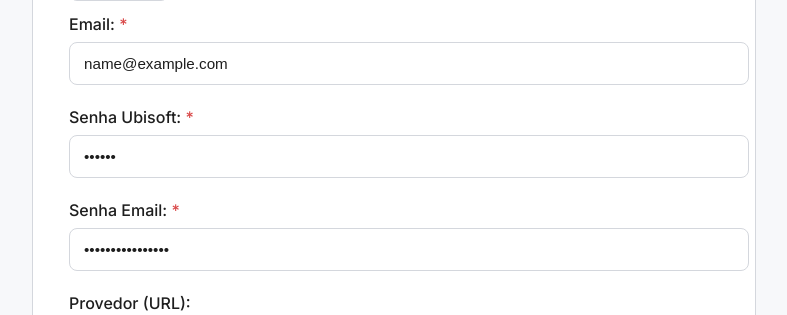
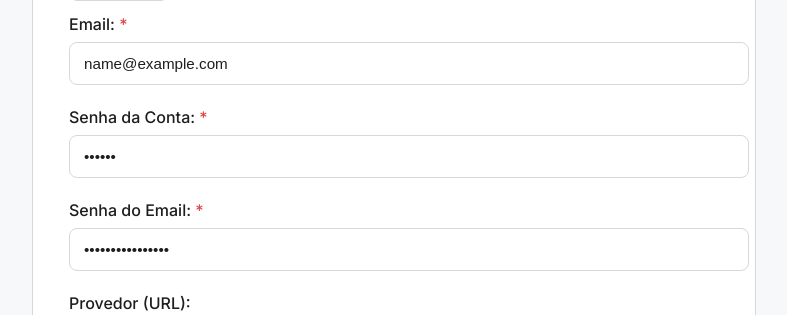
Before and after one commit to CarboniArt/Gerenciador-de-Logins-MVC, a Flask app: page /editar/1 in a window 1280 px wide. Shown: the part 142-457 px from the top of the page, without its empty margins (246-1033 px from the left). Run offline with Flask 3, Linux system fonts and the light colour scheme; the visitor is signed in with stand-in values (Sample User, id 1); tables that the repository leaves empty hold one stand-in row (values such as "Sample post").

Commit message:
refatoracao senha + alteracoes no banco

```diff
--- a/app/controllers/conta_controller.py
+++ b/app/controllers/conta_controller.py
@@ -31,13 +31,13 @@ def adicionar():
     if request.method == "POST":
         data = {
             "email": request.form.get("email"),
-            "senha_ubisoft": request.form.get("senha_ubisoft"),
+            "senha_login": request.form.get("senha_login"),
             "senha_email": request.form.get("senha_email"),
             "provedor": request.form.get("provedor"),
             "observacoes": request.form.get("observacoes")
         }
 
-        if not data["email"] or not data["senha_ubisoft"] or not data["senha_email"]:
+        if not data["email"] or not data["senha_login"] or not data["senha_email"]:
             flash("Preencha todos os campos obrigatórios.", "error")
             return render_template("adicionar.html", data=data)
 
@@ -60,13 +60,13 @@ def editar(id):
     if request.method == "POST":
         data = {
             "email": request.form.get("email"),
-            "senha_ubisoft": request.form.get("senha_ubisoft"),
+            "senha_login": request.form.get("senha_login"),
             "senha_email": request.form.get("senha_email"),
             "provedor": request.form.get("provedor"),
             "observacoes": request.form.get("observacoes")
         }
 
-        if not data["email"] or not data["senha_ubisoft"] or not data["senha_email"]:
+        if not data["email"] or not data["senha_login"] or not data["senha_email"]:
             flash("Preencha todos os campos obrigatórios.", "error")
             return render_template("editar.html", conta=data)
 
@@ -95,7 +95,7 @@ def exportar():
         txt += (
             f"ID: {c['id']}\n"
             f"Email: {c['email']}\n"
-            f"Senha Ubisoft: {c['senha_ubisoft']}\n"
+            f"Senha Login: {c['senha_login']}\n"
             f"Senha Email: {c['senha_email']}\n"
             f"Provedor: {c.get('provedor') or 'N/A'}\n"
             f"Observações:\n{c.get('observacoes') or 'Nenhuma'}\n"
@@ -105,5 +105,5 @@ def exportar():
     return Response(
         txt,
         mimetype="text/plain",
-        headers={"Content-disposition": "attachment; filename=contas_ubisoft.txt"}
+        headers={"Content-disposition": "attachment; filename=contas.txt"}
     )
--- a/app/models/conta_model.py
+++ b/app/models/conta_model.py
@@ -40,8 +40,8 @@ class ContaModel:
             cursor.execute("""
                 CREATE TABLE IF NOT EXISTS contas (
                     id INTEGER PRIMARY KEY AUTOINCREMENT, email TEXT NOT NULL,
-                    senha_ubisoft TEXT NOT NULL, senha_email TEXT NOT NULL,
-                    provedor TEXT, jogos TEXT, observacoes TEXT,
+                    senha_login TEXT NOT NULL, senha_email TEXT NOT NULL,
+                    provedor TEXT, observacoes TEXT,
                     is_encrypted INTEGER DEFAULT 0,
                     username TEXT NOT NULL
                 )
@@ -50,14 +50,10 @@ class ContaModel:
 
             cursor.execute("PRAGMA table_info(contas)")
             columns = [col[1] for col in cursor.fetchall()]
-
-            # Adiciona colunas se não existirem (para migração de DBs antigos)
             if 'is_encrypted' not in columns:
                 cursor.execute("ALTER TABLE contas ADD COLUMN is_encrypted INTEGER DEFAULT 0")
                 conn.commit()
             if 'username' not in columns:
-                 # Adiciona a coluna username com um valor padrão para contas existentes
-                 # Você deve substituir 'admin' pelo username do seu primeiro usuário se precisar manter contas antigas
                 cursor.execute("ALTER TABLE contas ADD COLUMN username TEXT DEFAULT 'admin'")
                 conn.commit()
 
@@ -70,13 +66,13 @@ class ContaModel:
         for conta in contas:
             try:
                 cursor.execute("""
-                    UPDATE contas SET email = ?, senha_ubisoft = ?, senha_email = ?,
-                    provedor = ?, jogos = ?, observacoes = ?, is_encrypted = 1
+                    UPDATE contas SET email = ?, senha_login = ?, senha_email = ?,
+                    provedor = ?, observacoes = ?, is_encrypted = 1
                     WHERE id = ?
                 """, (
-                    self._encrypt(conta['email']), self._encrypt(conta['senha_ubisoft']),
+                    self._encrypt(conta['email']), self._encrypt(conta['senha_login']),
                     self._encrypt(conta['senha_email']), self._encrypt(conta['provedor']),
-                    self._encrypt(conta['jogos']), self._encrypt(conta['observacoes']),
+                    self._encrypt(conta('observacoes')),
                     conta['id']
                 ))
                 conn.commit()
@@ -97,15 +93,14 @@ class ContaModel:
         for conta in contas_db:
             decrypted_conta = {
                 'id': conta['id'], 'email': self._decrypt(conta['email']),
-                'senha_ubisoft': self._decrypt(conta['senha_ubisoft']),
+                'senha_login': self._decrypt(conta['senha_login']),
                 'senha_email': self._decrypt(conta['senha_email']),
                 'provedor': self._decrypt(conta['provedor']),
-                'jogos': self._decrypt(conta['jogos']),
                 'observacoes': self._decrypt(conta['observacoes'])
             }
             if search_term:
-                if (search_term.lower() in (decrypted_conta['jogos'] or '').lower() or
-                    search_term.lower() in (decrypted_conta['email'] or '').lower()):
+                if (search_term.lower() in (decrypted_conta['email'] or '').lower() or
+                    search_term.lower() in (decrypted_conta['observacoes'] or '').lower()):
                     decrypted_contas.append(decrypted_conta)
             else:
                 decrypted_contas.append(decrypted_conta)
@@ -118,22 +113,21 @@ class ContaModel:
         if not conta_db: return None
         return {
             'id': conta_db['id'], 'email': self._decrypt(conta_db['email']),
-            'senha_ubisoft': self._decrypt(conta_db['senha_ubisoft']),
+            'senha_login': self._decrypt(conta_db['senha_login']),
             'senha_email': self._decrypt(conta_db['senha_email']),
             'provedor': self._decrypt(conta_db['provedor']),
-            'jogos': self._decrypt(conta_db['jogos']),
             'observacoes': self._decrypt(conta_db['observacoes'])
         }
 
     def create(self, data, username):
         conn = self._get_db_connection()
         conn.execute("""
-            INSERT INTO contas (email, senha_ubisoft, senha_email, provedor, jogos, observacoes, is_encrypted, username)
-            VALUES (?, ?, ?, ?, ?, ?, 1, ?)
+            INSERT INTO contas (email, senha_login, senha_email, provedor, observacoes, is_encrypted, username)
+            VALUES (?, ?, ?, ?, ?, 1, ?)
         """, (
-            self._encrypt(data['email']), self._encrypt(data['senha_ubisoft']),
+            self._encrypt(data['email']), self._encrypt(data['senha_login']),
             self._encrypt(data['senha_email']), self._encrypt(data.get('provedor')),
-            self._encrypt(data.get('jogos')), self._encrypt(data.get('observacoes')),
+            self._encrypt(data.get('observacoes')),
             username
         ))
         conn.commit()
@@ -142,13 +136,13 @@ class ContaModel:
     def update(self, conta_id, data, username):
         conn = self._get_db_connection()
         conn.execute("""
-            UPDATE contas SET email = ?, senha_ubisoft = ?, senha_email = ?,
-            provedor = ?, jogos = ?, observacoes = ?, is_encrypted = 1
+            UPDATE contas SET email = ?, senha_login = ?, senha_email = ?,
+            provedor = ?, observacoes = ?, is_encrypted = 1
             WHERE id = ? AND username = ?
         """, (
-            self._encrypt(data['email']), self._encrypt(data['senha_ubisoft']),
+            self._encrypt(data['email']), self._encrypt(data['senha_login']),
             self._encrypt(data['senha_email']), self._encrypt(data.get('provedor')),
-            self._encrypt(data.get('jogos')), self._encrypt(data.get('observacoes')),
+            self._encrypt(data.get('observacoes')),
             conta_id, username
         ))
         conn.commit()
--- a/app/templates/adicionar.html
+++ b/app/templates/adicionar.html
@@ -21,12 +21,12 @@
             </div>
 
             <div class="form-group">
-                <label for="senha_ubisoft" class="required">Senha Ubisoft:</label>
-                <input type="password" id="senha_ubisoft" name="senha_ubisoft" required>
+                <label for="senha_login" class="required">Senha da Conta:</label>
+                <input type="password" id="senha_login" name="senha_login" required>
             </div>
 
             <div class="form-group">
-                <label for="senha_email" class="required">Senha Email:</label>
+                <label for="senha_email" class="required">Senha do Email:</label>
                 <input type="password" id="senha_email" name="senha_email" required>
             </div>
 
--- a/app/templates/editar.html
+++ b/app/templates/editar.html
@@ -21,12 +21,12 @@
             </div>
 
             <div class="form-group">
-                <label for="senha_ubisoft" class="required">Senha Ubisoft:</label>
-                <input type="password" id="senha_ubisoft" name="senha_ubisoft" value="{{ conta.senha_ubisoft }}" required>
+                <label for="senha_login" class="required">Senha da Conta:</label>
+                <input type="password" id="senha_login" name="senha_login" value="{{ conta.senha_login }}" required>
             </div>
 
             <div class="form-group">
-                <label for="senha_email" class="required">Senha Email:</label>
+                <label for="senha_email" class="required">Senha do Email:</label>
                 <input type="password" id="senha_email" name="senha_email" value="{{ conta.senha_email }}" required>
             </div>
 
--- a/app/templates/index.html
+++ b/app/templates/index.html
@@ -53,7 +53,7 @@
                     <thead>
                         <tr>
                             <th style="width:25%;">Email</th>
-                            <th style="width:15%;">Senha Ubisoft</th>
+                            <th style="width:15%;">Senha Conta</th>
                             <th style="width:18%;">Provedor</th>
                             <th style="width:30%;">Observações</th>
                             <th style="width:12%;">Ações</th>
@@ -63,7 +63,7 @@
                         {% for conta in contas %}
                         <tr>
                             <td class="copyable" onclick="copyToClipboard(this, '{{ conta['email'] }}')">{{ conta['email'] }}</td>
-                            <td class="copyable password" onclick="copyToClipboard(this, '{{ conta['senha_ubisoft'] }}')">
+                            <td class="copyable password" onclick="copyToClipboard(this, '{{ conta['senha_login'] }}')">
                                 Clique para Copiar
                             </td>
                             <td>
@@ -131,7 +131,6 @@
             }
         });
 
-        // Só ativa os listeners de exclusão se a tabela existir (usuário logado)
         const deleteButtons = document.querySelectorAll('form[action*="excluir"] button[type="submit"]');
         if (deleteButtons) {
             deleteButtons.forEach(button => {
```
Also changed, not shown: 1 other file.
